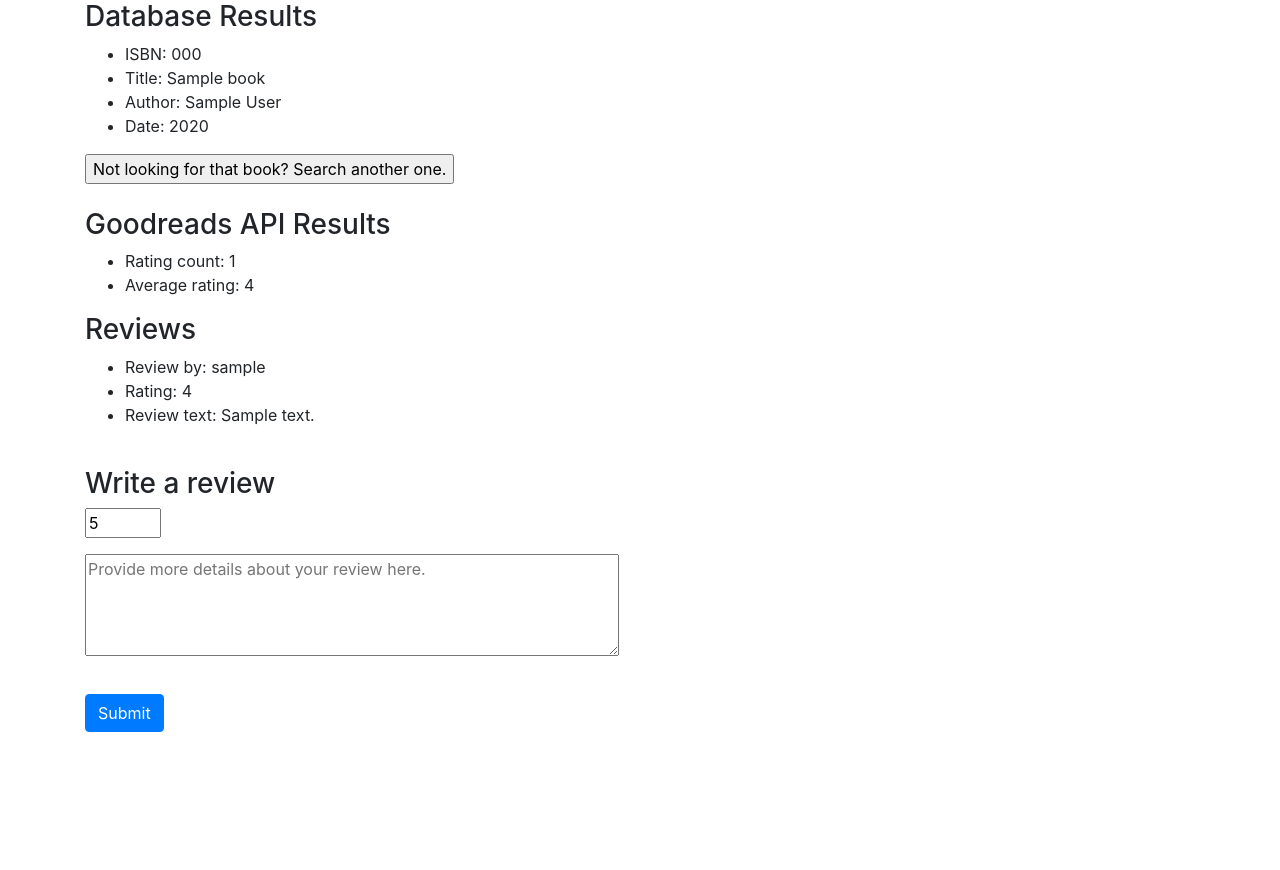
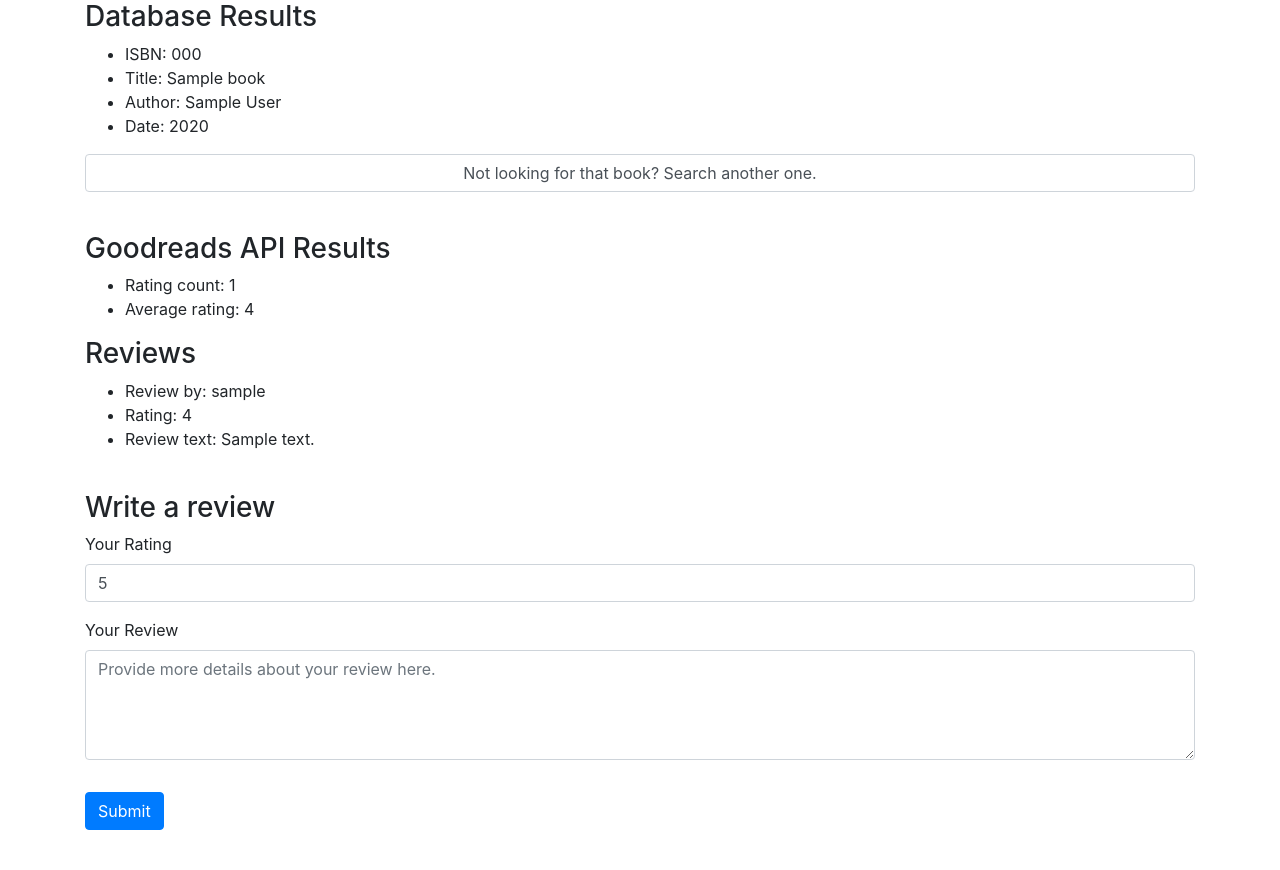
Before and after one commit to ilkeraslan/book-review-app, a Flask app: template templates/book.html in a window 1280 px wide. Shown: the part 80-950 px from the top of the page. Before the commit the page ends 812 px from the top, so only its background shows below. Run offline with Flask 2, Linux system fonts and the light colour scheme; the template is opened without the code that fills it: most values are stand-ins (such as "Sample title", 1, 10 or a date in 2020); some libraries are stand-ins or nearby versions.

Commit message:
Added Bootstrap library features to forms and buttons. Updated README.md

```diff
--- a/templates/book.html
+++ b/templates/book.html
@@ -16,7 +16,9 @@
   </div>
   <div class="">
     <form class="" action="{{ url_for('search') }}" method="get">
-      <input type="submit" value="Not looking for that book? Search another one.">
+      <div class="form-group">
+        <input type="submit" class="form-control" value="Not looking for that book? Search another one.">
+      </div>
     </form>
   </div>
   <br>
@@ -48,10 +50,12 @@
     <h3>Write a review</h3>
     <form class="" action="{{ url_for('book', isbn_num = book['isbn']) }}" method="post">
       <div class="form-group">
-        <input type="number" name="reviewStar" placeholder="5" min="1" max="5" value="5">
+        <label for="yourRating">Your Rating</label>
+        <input class="form-control" type="number" name="reviewStar" placeholder="5" min="1" max="5" value="5">
       </div>
       <div class="form-group">
-        <textarea name="reviewText" rows="4" cols="50" placeholder="Provide more details about your review here." maxlength="250"></textarea>
+        <label for="yourReview">Your Review</label>
+        <textarea class="form-control" name="reviewText" rows="4" placeholder="Provide more details about your review here." maxlength="250"></textarea>
       </div>
       <button class="btn btn-primary my-3" type="submit">Submit</button>
     </form>
--- a/templates/index.html
+++ b/templates/index.html
@@ -5,14 +5,15 @@
 {% endblock %}
 
 {% block main %}
-  <div>
+  <div class="mb-3">
     <h1 class="display-4">Book Review App</h1>
     <h3>Read. Suggest. Discover.</h3>
   </div>
   <div>
     <p><a href="/login">Login</a> and <a href="/search">search</a> for a book that you like.</p>
+    <br>
     <p>See the reviews from Goodreads API as well as from other readers.</p>
     <br>
-    <p>Not a member yet? <a href="/register">Sign up!</a> and discover the app.</p>
+    <p>Not a member yet? <a href="/register">Sign up</a> and discover the app.</p>
   </div>
 {% endblock %}
```
Also changed, not shown: templates/login.html (+6 -2 lines), templates/register.html (+7 -1 lines), templates/search.html (+5 -3 lines), README.md.
